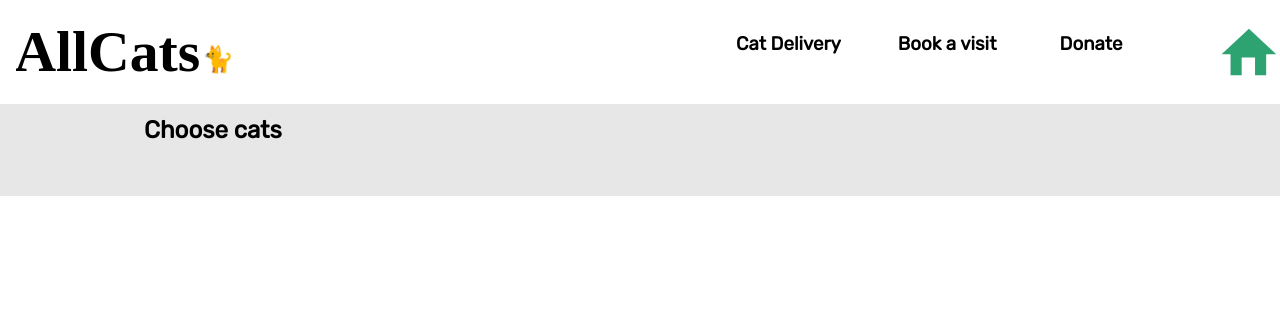
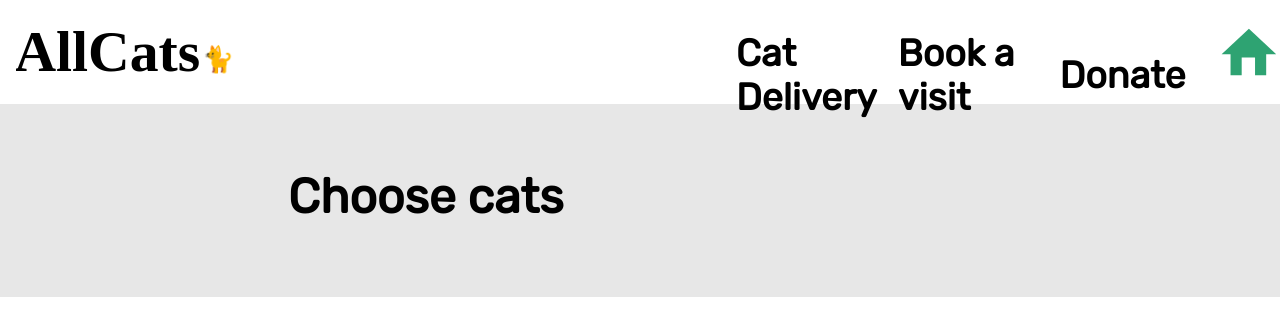
Before and after one commit to jdy3/allcats, a React (Create React App) app: page / in a window 1280 px wide. Shown: the top 336 px of the page. Built offline with nearby package versions, Linux system fonts and the light colour scheme; no server answers.

Commit message:
Accessibility

```diff
--- a/src/App.css
+++ b/src/App.css
@@ -17,7 +17,7 @@
 
 @media (min-width: 768px) {
   .App {
-    padding-top: 6em;
+    padding-top: 8em;
   }
 }
 
@@ -36,6 +36,7 @@
 @media (min-width: 768px) {
   .Heading {
     margin-left: 9em;
+    font-size: 2em;
   }
 }
 
--- a/src/components/Header/Header.css
+++ b/src/components/Header/Header.css
@@ -39,6 +39,7 @@
   display: grid;
   grid-template-columns: repeat(3, 1fr);
   grid-column-gap: 1rem;
+  font-size: 2em;
 }
 
 .menuOptions > h3 {
```
